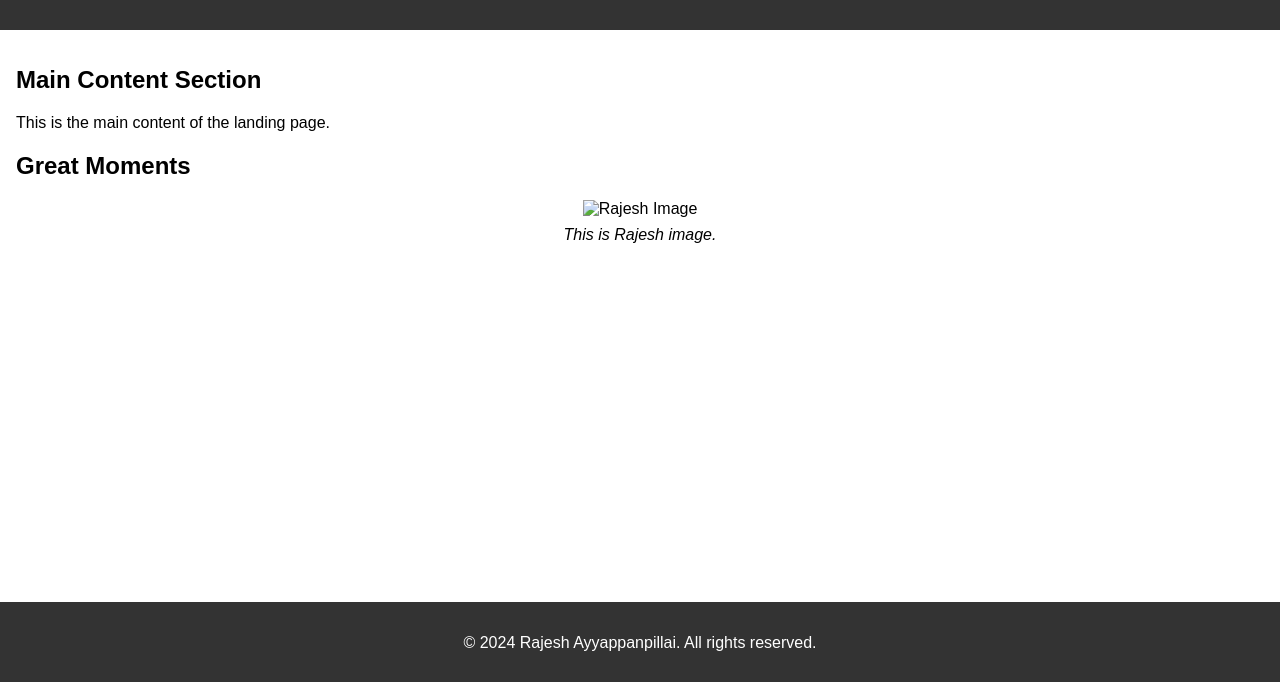
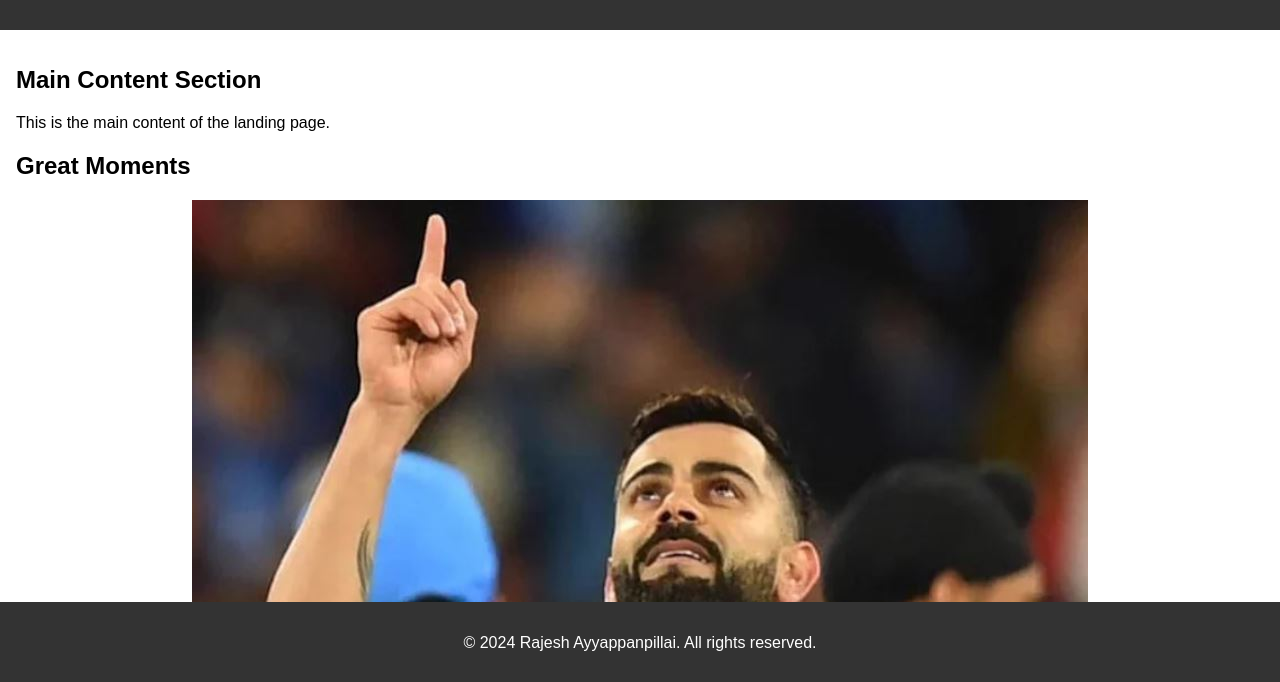
Before and after one commit to bellevuerajesh/bioSite, a plain HTML site: page index.html in a window 1280 px wide. Shown: the part 116-798 px from the top of the page. Drawn offline with Linux system fonts and the light colour scheme; files that its build step writes are made by us from their sources; the site is published under a folder, as on GitHub Pages, so addresses that start at the root find nothing.

Commit message:
Update index.html
image path added

```diff
--- a/index.html
+++ b/index.html
@@ -25,7 +25,7 @@
         <section>
             <h2>Great Moments</h2>
             <figure>
-                <img src="/images/Raj.JPG" alt="Rajesh Image">
+                <img src="bioSite/images/Raj.JPG" alt="Rajesh Image">
                 <figcaption>This is Rajesh image.</figcaption>
             </figure>
         </section>
```
